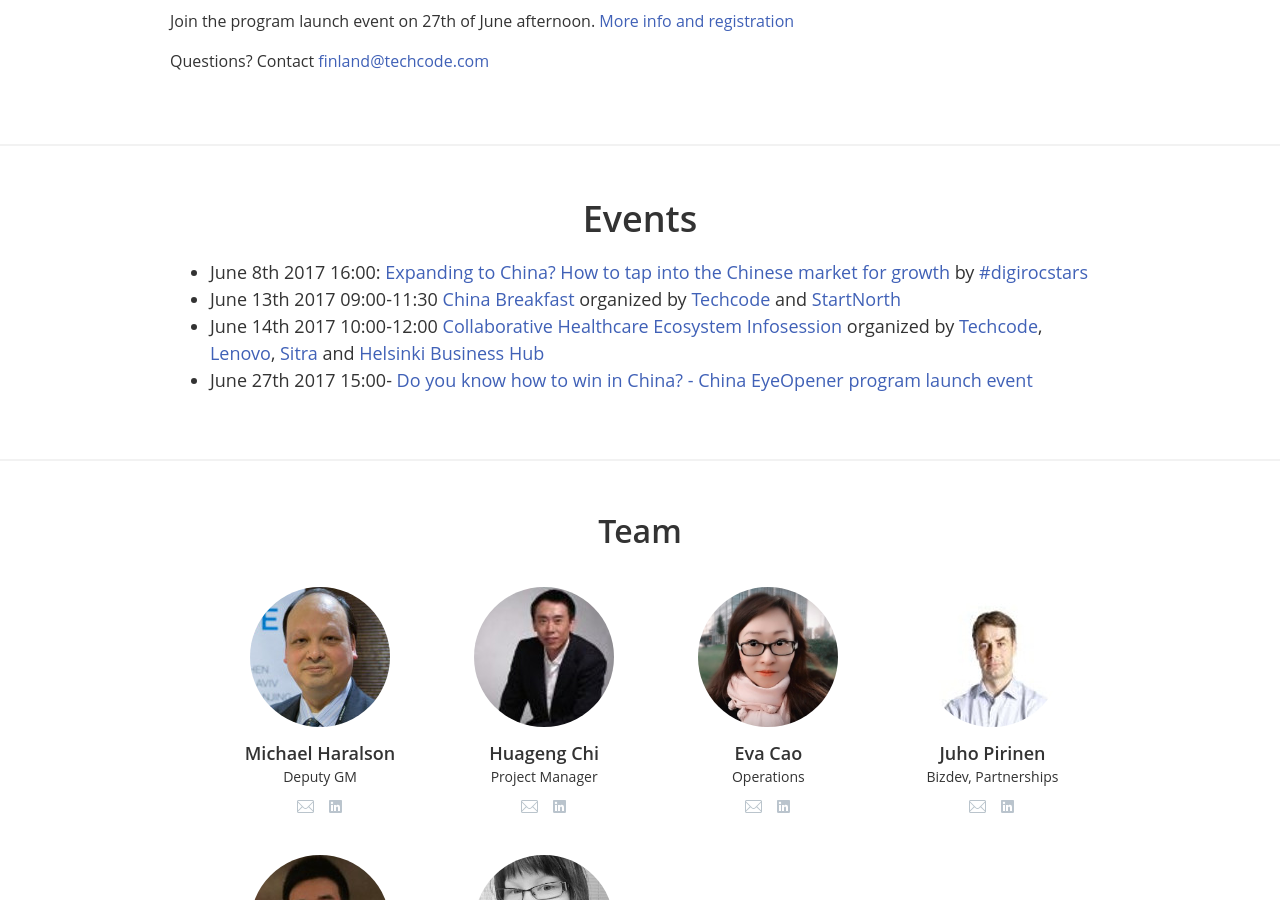
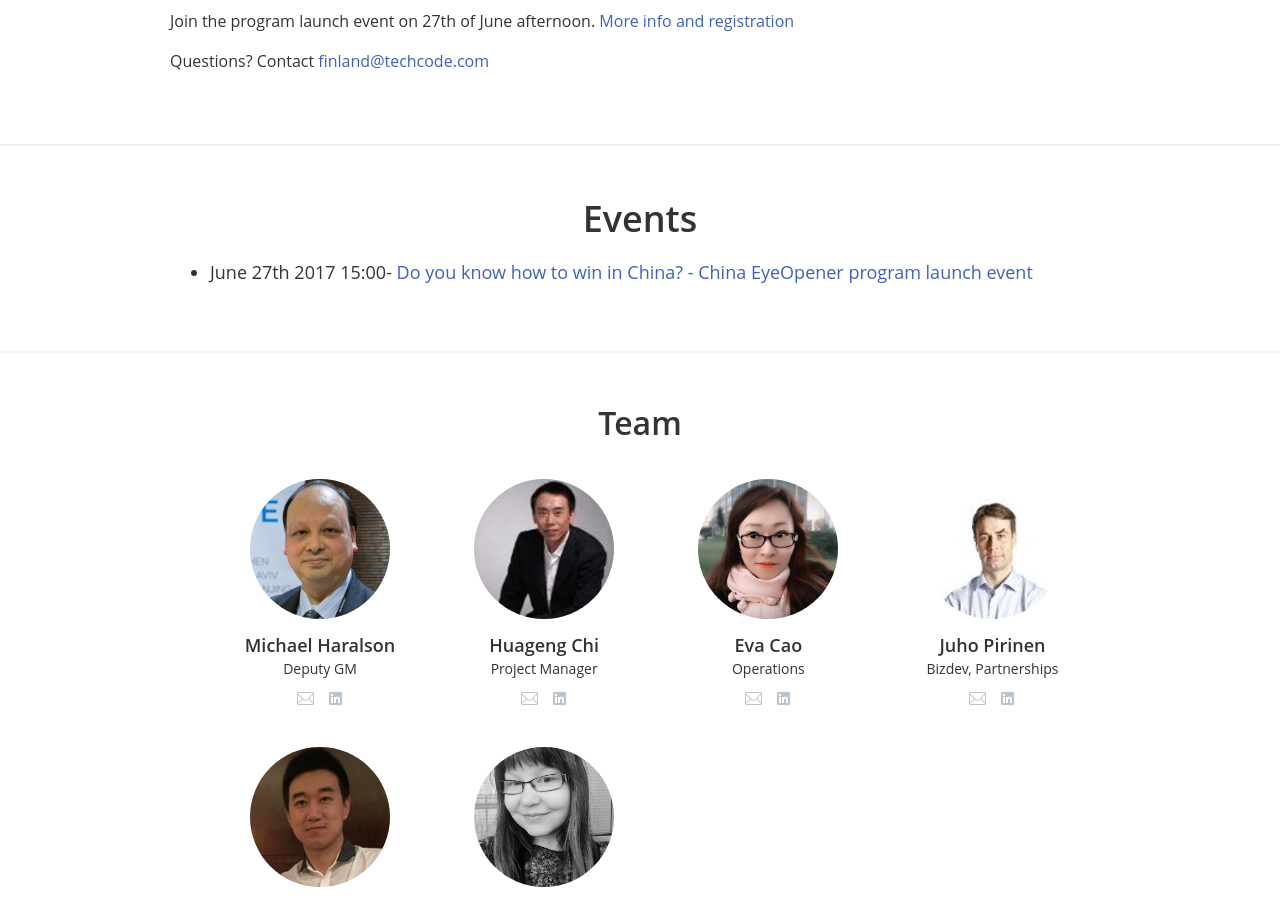
Before and after one commit to techcodefinland/techcode.fi, a Jekyll site: the page built from index.html, in a window 1280 px wide and 900 px high, scrolled down 2059 px. Built offline with Jekyll 4.4.1, drawn with Linux system fonts in a browser that asks for light colours; nearby versions of some CDN libraries.

Commit message:
Update events.md

```diff
--- a/_includes/events.md
+++ b/_includes/events.md
@@ -1,4 +1 @@
- - June 8th 2017 16:00: [Expanding to China? How to tap into the Chinese market for growth](https://www.eventbrite.com/e/expanding-to-china-how-to-tap-into-the-chinese-market-for-growth-tickets-34423482563?aff=es2) by [#digirocstars](http://www.digirocstars.com)
- - June 13th 2017 09:00-11:30 [China Breakfast](https://www.eventbrite.com/e/techcode-startnorth-china-breakfast-tickets-34651460451?aff=eac2) organized by [Techcode](http://www.techcode.fi) and [StartNorth](http://www.startNorth.com)
- - June 14th 2017 10:00-12:00 [Collaborative Healthcare Ecosystem Infosession](https://www.eventbrite.com/e/collaborative-healthcare-ecosystem-infosession-tickets-34973011218) organized by [Techcode](http://www.techcode.fi), [Lenovo](http://www.lenovo.com), [Sitra](http://www.sitra.fi) and [Helsinki Business Hub](www.hbh.fi)
  - June 27th 2017 15:00- [Do you know how to win in China? -  China EyeOpener program launch event](https://www.eventbrite.com/e/do-you-know-how-to-win-in-china-tickets-35373917339)
```
